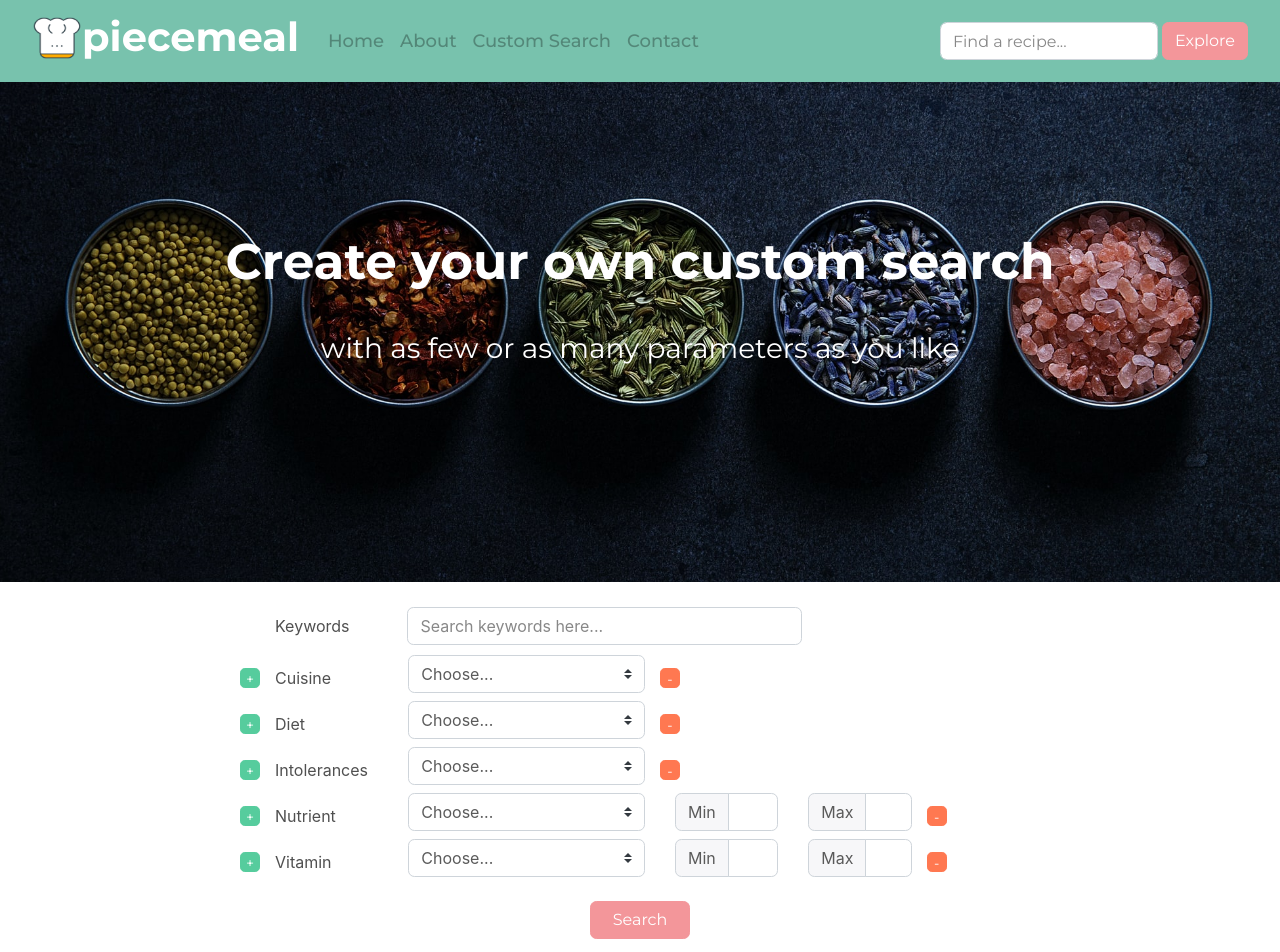
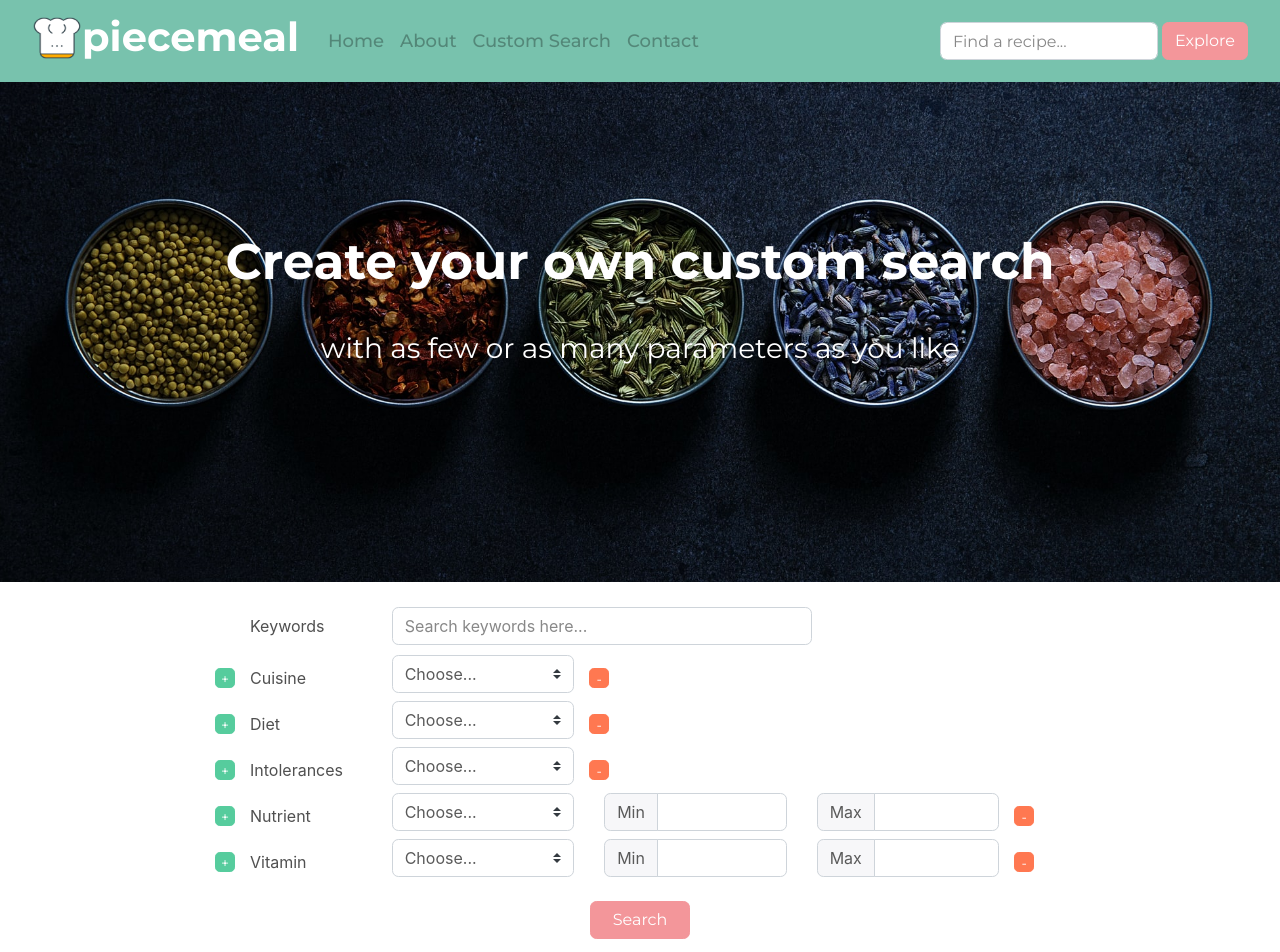
Before and after one commit to dsl8va/piecemeal, a Next.js app: page /custom in a window 1280 px wide. Shown: the top 952 px of the page. Built offline with nearby package versions, Linux system fonts and the light colour scheme.

Commit message:
name change

```diff
--- a/components/DropdownItem.tsx
+++ b/components/DropdownItem.tsx
@@ -17,7 +17,7 @@ export default function DropdownItem({ title, options, minmax, fields, handleRem
                <Form.Label column sm={2} className={styles.param}>{title}</Form.Label>
             }
 
-              <Col sm={4}>
+              <Col sm={3}>
 
                   <Form.Label className="mr-sm-2" htmlFor={title} srOnly>
                     {title}
@@ -38,7 +38,7 @@ export default function DropdownItem({ title, options, minmax, fields, handleRem
 
                 {minmax &&
                   <>
-                    <Col sm={2}>
+                    <Col sm={3}>
                       <InputGroup>
                         <InputGroup.Prepend>
                           <InputGroup.Text>Min</InputGroup.Text>
@@ -51,7 +51,7 @@ export default function DropdownItem({ title, options, minmax, fields, handleRem
                         />
                       </InputGroup>
                     </Col>
-                    <Col sm={2}>
+                    <Col sm={3}>
                       <InputGroup>
                         <InputGroup.Prepend>
                           <InputGroup.Text>Max</InputGroup.Text>
--- a/styles/Custom.module.css
+++ b/styles/Custom.module.css
@@ -5,7 +5,7 @@
 }
 
 .customForm {
-  max-width: 800px;
+  max-width: 850px;
   width: 100%;
   margin-top: 10px;
 }
@@ -28,7 +28,7 @@
 }
 
 .keyword {
-  margin-left: 65px;
+  margin-left: 70px;
 }
 
 .container {
```
Also changed, not shown: .babelrc (added).
